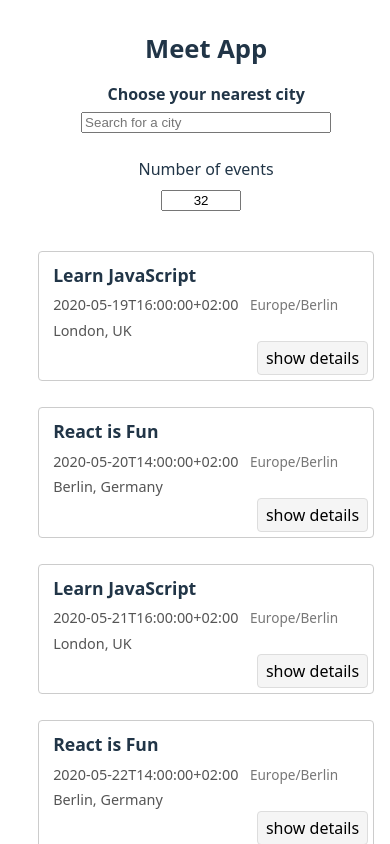
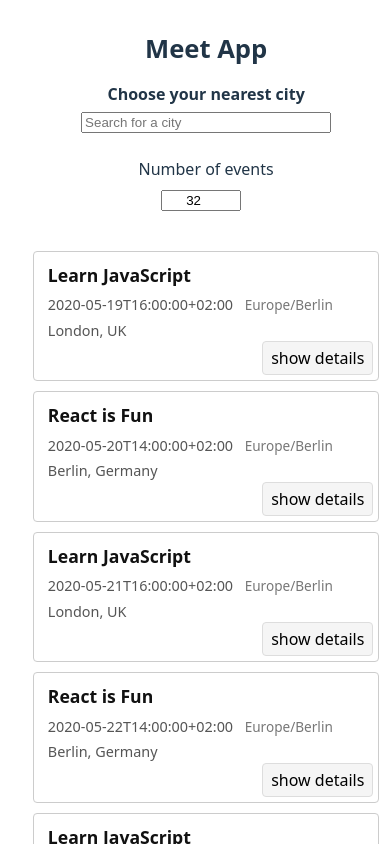
Before and after one commit to dkorotkov444/meet, a React (Vite) app: page / in a window 390 px wide. Shown: the top 844 px of the page. Built offline with nearby package versions, Linux system fonts and the light colour scheme.

Commit message:
A4-E4.7 Improved accessibility and responsiveness of the Meet app.

```diff
--- a/src/App.css
+++ b/src/App.css
@@ -57,22 +57,13 @@ p {
   border: 1px solid #ddd;
 }
 
-/* Event list container */
+/* Event list container - single column, reasonably wide but not stretched */
 #event-list {
-  /* Make event list elements 60% of the available width and center them */
-  width: 60%;
-  max-width: 960px; /* keep a reasonable upper bound */
+  width: min(960px, 95vw);
+  max-width: 960px; /* constrain line length so items don't look too stretched */
   margin: 20px auto;
-  padding: 0 8px; /* small side padding inside container */
-  display: grid;
-  grid-template-columns: 1fr;
-  gap: 16px;
-  justify-items: stretch;
-}
-
-/* On small screens make the list take full width for usability */
-@media (max-width: 768px) {
-  #event-list { width: 95%; max-width: none; }
+  padding: 0 12px;
+  display: block; /* single column */
 }
 
 /* Event item internals */
@@ -175,11 +166,12 @@ p {
 }
 
 .suggestions {
-  width: 250px;
+  width: clamp(220px, 40vw, 380px);
   position: absolute;
   top: 45px;
   z-index: 2;
-  align-self: center;
+  left: 50%;
+  transform: translateX(-50%);
   margin: 0;
   font-size: 14px;
   box-shadow: 10px 10px 16px -12px rgba(0, 0, 0, 0.75);
@@ -208,9 +200,32 @@ p {
   border: 1px solid #ccc;
   border-radius: 4px;
   position: relative;
-  /* Make list items stretch to the full width of the grid column */
-  width: 100%;
-  max-width: none;
+  background-color: #fff;
+  color: #111;
+}
+
+/* Skip link styles (visually hidden but visible on focus) */
+.skip-link {
+  position: absolute;
+  left: -9999px;
+  top: auto;
+  width: 1px;
+  height: 1px;
+  overflow: hidden;
+}
+.skip-link:focus,
+.skip-link:active {
+  position: absolute;
+  left: 10px;
+  top: 10px;
+  width: auto;
+  height: auto;
+  padding: 8px 12px;
+  background: #000;
+  color: #fff;
+  z-index: 9999;
+  border-radius: 4px;
+  text-decoration: none;
 }
 
 /* legacy .details-btn selector left out (covered by .details-toggle above) */
--- a/src/components/CitySearch.jsx
+++ b/src/components/CitySearch.jsx
@@ -44,19 +44,33 @@ const CitySearch = ({ allLocations , setCurrentCity }) => {
     };
 
     return (
-        <div id="city-search">
+        <div id="city-search" className="city-search" role="combobox"
+             aria-haspopup="listbox"
+             aria-owns="city-suggestion-list"
+             aria-expanded={showSuggestions}>
             <label htmlFor="city-input" className="city-label"><strong>Choose your nearest city</strong></label>
             <input id="city-input" type="text" className="city" placeholder="Search for a city"
                 value={query}
                 onFocus={() => setShowSuggestions(true)}
                 onChange={handleInputChanged}
+                aria-autocomplete="list"
+                aria-controls="city-suggestion-list"
             />
             {showSuggestions ?
-                <ul className="suggestions">
+                <ul id="city-suggestion-list" className="suggestions">
                     {suggestions.map((suggestion) => {
-                        return <li onClick={handleItemClicked} key={suggestion}>{suggestion}</li>
+                        return (
+                            <li
+                                onClick={handleItemClicked}
+                                onKeyDown={(e) => { if (e.key === 'Enter' || e.key === ' ') { e.preventDefault(); handleItemClicked(e); } }}
+                                tabIndex={0}
+                                key={suggestion}
+                            >
+                                {suggestion}
+                            </li>
+                        );
                     })}
-                    <li onClick={handleItemClicked} key='See all cities'>
+                    <li onClick={handleItemClicked} onKeyDown={(e) => { if (e.key === 'Enter' || e.key === ' ') { e.preventDefault(); handleItemClicked(e); } }} tabIndex={0} key='See all cities'>
                         <b>See all cities</b>
                     </li>
                 </ul> : null}
--- a/src/components/Event.jsx
+++ b/src/components/Event.jsx
@@ -13,11 +13,14 @@ const Event = ({ event }) => {
 
     const toggleDetails = () => setShowDetails((s) => !s);
 
+    // Build IDs used for aria-controls / aria-labelledby when event has an id
+    const detailsId = event && event.id ? `event-details-${event.id}` : undefined;
+
     // Render the event title and minimal fields. Details are hidden by default
     // and are toggled by the button. Button text matches test expectations.
     return (
-        <li className="event">
-            <h2 className="event-summary">{event && event.summary}</h2>
+        <li className="event" aria-labelledby={event && event.id ? `event-title-${event.id}` : undefined}>
+            <h2 id={event && event.id ? `event-title-${event.id}` : undefined} className="event-summary">{event && event.summary}</h2>
             {/* Minimal rendering of start time so the test can find the raw value */}
             <p className="event-start">
                 {event && (event.start && event.start.dateTime ? event.start.dateTime : event.start)}
@@ -28,18 +31,18 @@ const Event = ({ event }) => {
             {/* Minimal rendering of location so the test can assert on it */}
             <p className="event-location">{event && event.location}</p>
 
-            {/* Show/hide details control */}
-            <button className="details-toggle" onClick={toggleDetails}>
+            <button
+                className="details-toggle"
+                onClick={toggleDetails}
+                aria-expanded={showDetails}
+                aria-controls={detailsId}
+            >
                 {showDetails ? 'hide details' : 'show details'}
             </button>
 
             {/* Conditionally render details section (description) */}
             {showDetails && event && event.description ? (
-                <div className="event-details">
-                    {/* Preserve whitespace/newlines from the description so tests that
-                        match the raw string (including newlines) will find the text.
-                        This uses CSS pre-wrap to keep line breaks while still wrapping. */}
-                    {/* Small title above the details */}
+                <div id={detailsId} className="event-details" role="region" aria-labelledby={event && event.id ? `event-title-${event.id}` : undefined}>
                     <h3 className="about-title">About event:</h3>
                     {/* Link to Google Calendar event */}
                     {event.htmlLink ? (
--- a/src/components/NumberOfEvents.jsx
+++ b/src/components/NumberOfEvents.jsx
@@ -35,9 +35,12 @@ const NumberOfEvents = ({ currentNOE = 32, setCurrentNOE = () => {} }) => {
             <input
                 id="number-of-events"
                 role="textbox"
-                type="text"
+                type="number"
+                min="1"
+                max="250"
                 value={value}
                 onChange={handleChange}
+                aria-label="Number of events to show"
             />
         </div>
     );
```
